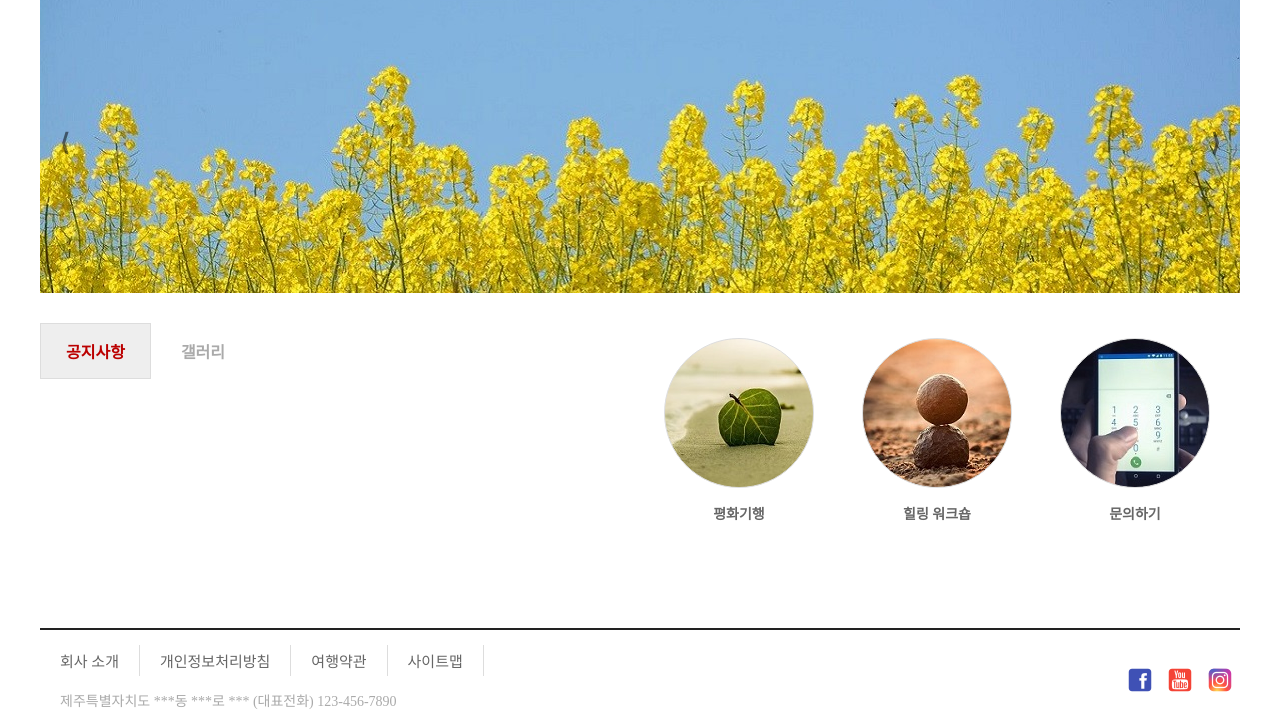
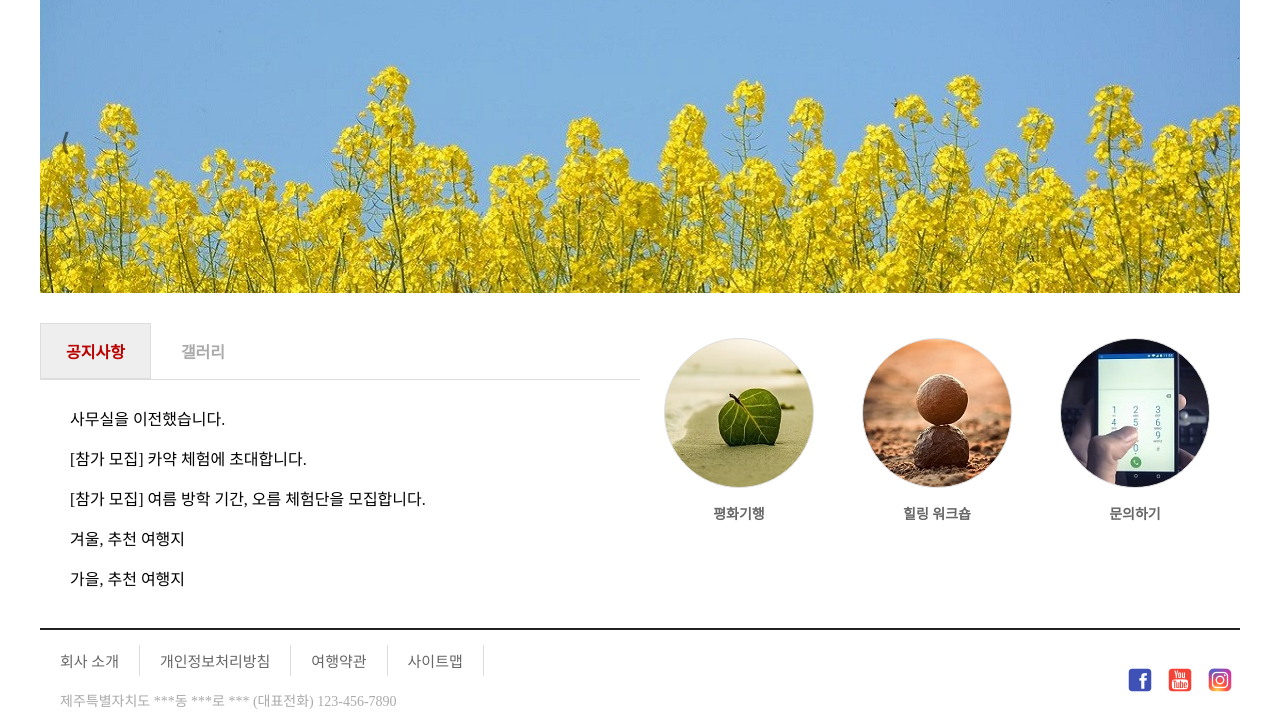
Before and after one commit to whaTTEE/HtmlCssJs, a plain HTML site: page index.html in a window 1280 px wide. Shown: the part 107-835 px from the top of the page. Drawn offline with Linux system fonts and the light colour scheme; a web font is replaced by a local one.

Commit message:
Update style.css

```diff
--- a/style.css
+++ b/style.css
@@ -302,3 +302,8 @@ p {
     font-size: 14px;
     color: #aaa;
 }
+
+#tab1:checked~#notice,
+#tab2:checked~#gallery {
+    display: block;
+}
```
